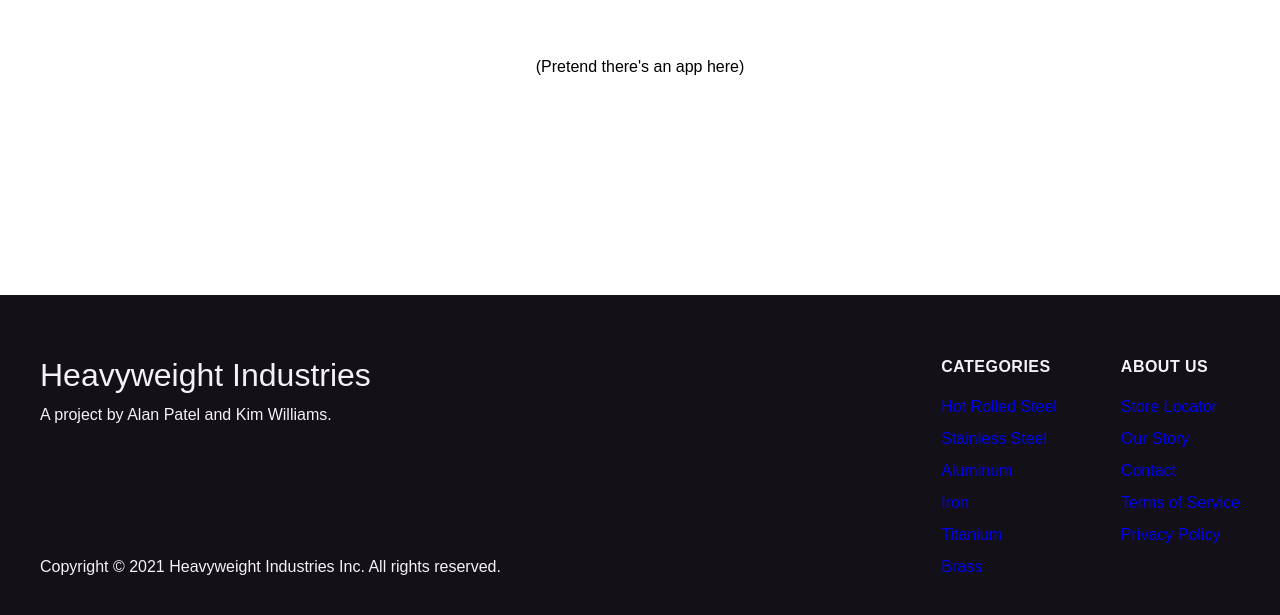
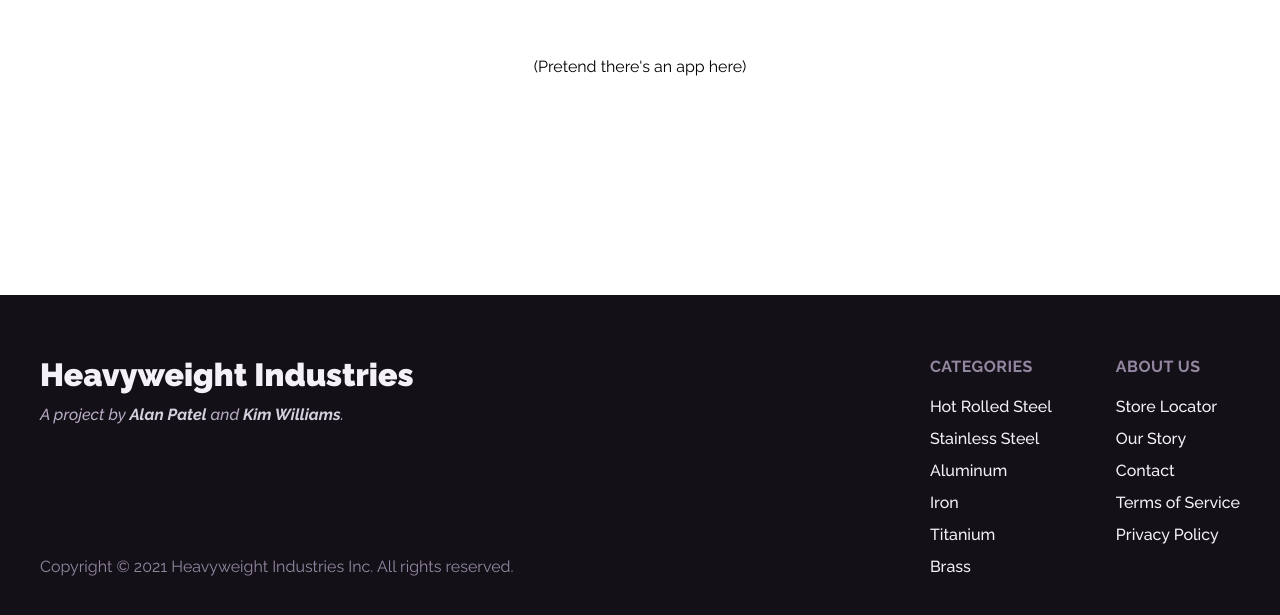
Before and after one commit to css-for-js/variable-fonts-exercise, a website: page index.html in a window 1280 px wide. Shown: the part 161-776 px from the top of the page. Drawn offline with Linux system fonts and the light colour scheme.

Commit message:
Implement my solution

```diff
--- a/style.css
+++ b/style.css
@@ -1,6 +1,7 @@
 * {
   box-sizing: border-box;
-  font-family: sans-serif;
+  font-family: 'Raleway', sans-serif;
+  -webkit-font-smoothing: antialiased;
 }
 
 html {
@@ -10,6 +11,15 @@ html {
   --color-gray-700: hsl(270deg 12% 58%);
   --color-gray-900: hsl(270deg 22% 12%);
   --color-gray-1000: hsl(270deg 20% 8%);
+  --weight-thin: 100;
+  --weight-extra-light: 200;
+  --weight-light: 300;
+  --weight-regular: 400;
+  --weight-medium: 500;
+  --weight-semi-bold: 600;
+  --weight-bold: 700;
+  --weight-extra-bold: 800;
+  --weight-black: 900;
 }
 
 html,
@@ -46,10 +56,23 @@ footer {
 .logo {
   font-size: 2rem;
   margin-bottom: 16px;
+  font-weight: var(--weight-black);
+}
+
+.sublogo {
+  font-weight: var(--weight-medium);
+  font-style: italic;
+  color: var(--color-gray-500);
+}
+
+.person-name {
+  font-weight: var(--weight-bold);
+  color: var(--color-gray-300);
 }
 
 .legal {
   margin-top: auto;
+  color: var(--color-gray-700);
 }
 
 .links {
@@ -61,6 +84,8 @@ footer {
   margin-bottom: 24px;
   letter-spacing: 0.03em;
   text-transform: uppercase;
+  font-weight: var(--weight-bold);
+  color: var(--color-gray-700);
 }
 
 .links li {
@@ -73,6 +98,8 @@ footer {
 
 .links a {
   text-decoration: none;
+  color: var(--color-gray-100);
+  font-weight: var(--weight-medium);
 }
 
 main {
```
